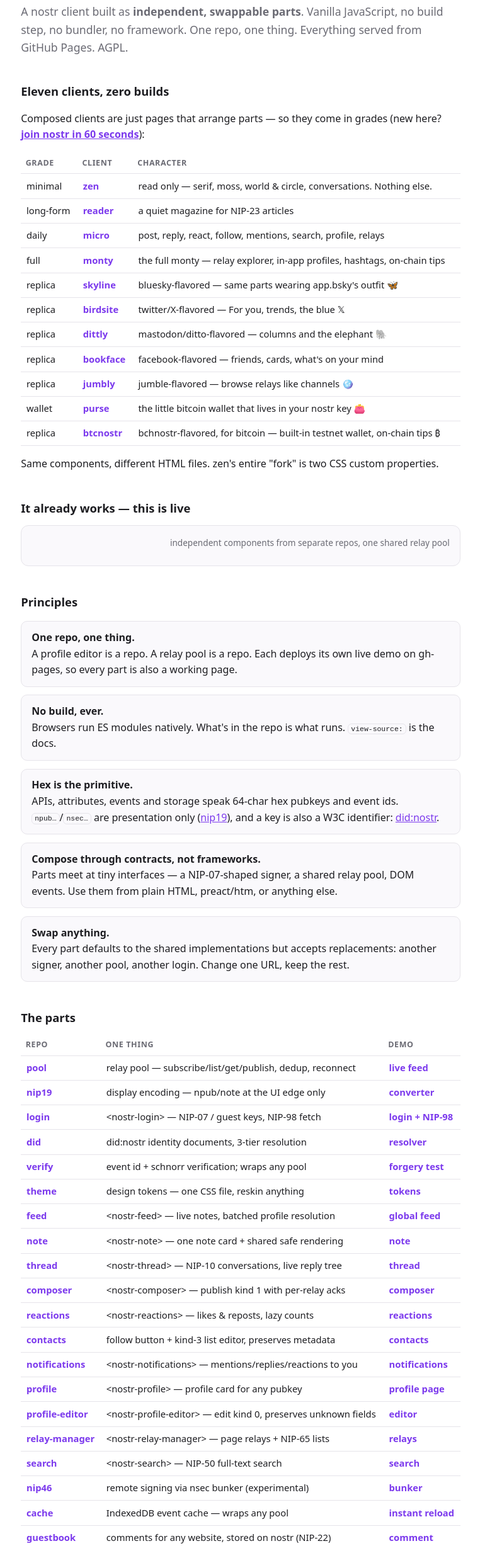
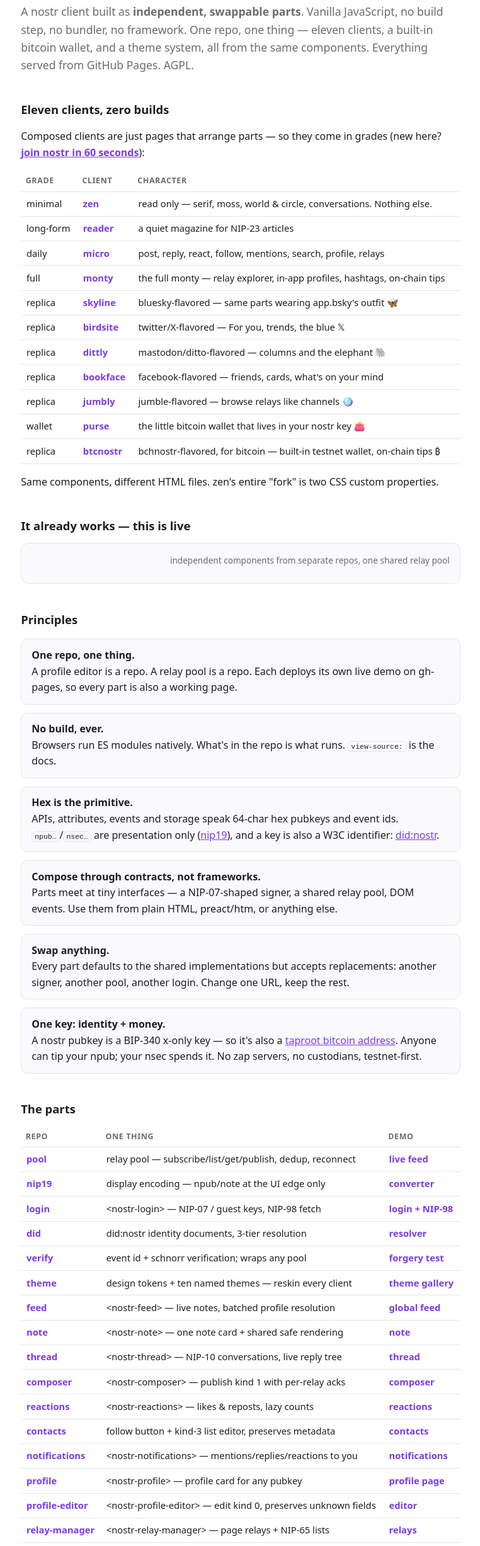
Before and after one commit to nostr-client/nostr-client.github.io, a plain HTML site: page index.html in a window 1280 px wide. Shown: the part 90-2545 px from the top of the page at 63% size, without its empty margins (258-1020 px from the left). Drawn offline with Linux system fonts and the light colour scheme.

Commit message:
org site: wallet principle, themes gallery, current lede

```diff
--- a/index.html
+++ b/index.html
@@ -51,8 +51,9 @@
 
 <h1><span class="accent">▲</span> nostr-client</h1>
 <p class="lede">A nostr client built as <strong>independent, swappable parts</strong>.
-Vanilla JavaScript, no build step, no bundler, no framework. One repo, one thing.
-Everything served from GitHub Pages. AGPL.</p>
+Vanilla JavaScript, no build step, no bundler, no framework. One repo, one thing —
+eleven clients, a built-in bitcoin wallet, and a theme system, all from the same
+components. Everything served from GitHub Pages. AGPL.</p>
 
 <h2>Eleven clients, zero builds</h2>
 <p>Composed clients are just pages that arrange parts — so they come in grades (new here? <a href="/starter/"><strong>join nostr in 60 seconds</strong></a>):</p>
@@ -108,6 +109,9 @@
     preact/htm, or anything else.</li>
   <li><strong>Swap anything.</strong> Every part defaults to the shared implementations but accepts
     replacements: another signer, another pool, another login. Change one URL, keep the rest.</li>
+  <li><strong>One key: identity + money.</strong> A nostr pubkey is a BIP-340 x-only key — so it's
+    also a <a href="/purse/">taproot bitcoin address</a>. Anyone can tip your npub; your nsec spends
+    it. No zap servers, no custodians, testnet-first.</li>
 </ul>
 
 <h2>The parts</h2>
@@ -129,8 +133,8 @@
       <td>event id + schnorr verification; wraps any pool</td>
       <td class="demo"><a href="/verify/">forgery test</a></td></tr>
   <tr><td><a href="https://github.com/nostr-client/theme">theme</a></td>
-      <td>design tokens — one CSS file, reskin anything</td>
-      <td class="demo"><a href="/theme/">tokens</a></td></tr>
+      <td>design tokens + ten named themes — reskin every client</td>
+      <td class="demo"><a href="/theme/">theme gallery</a></td></tr>
   <tr><td><a href="https://github.com/nostr-client/feed">feed</a></td>
       <td>&lt;nostr-feed&gt; — live notes, batched profile resolution</td>
       <td class="demo"><a href="/feed/">global feed</a></td></tr>
```
